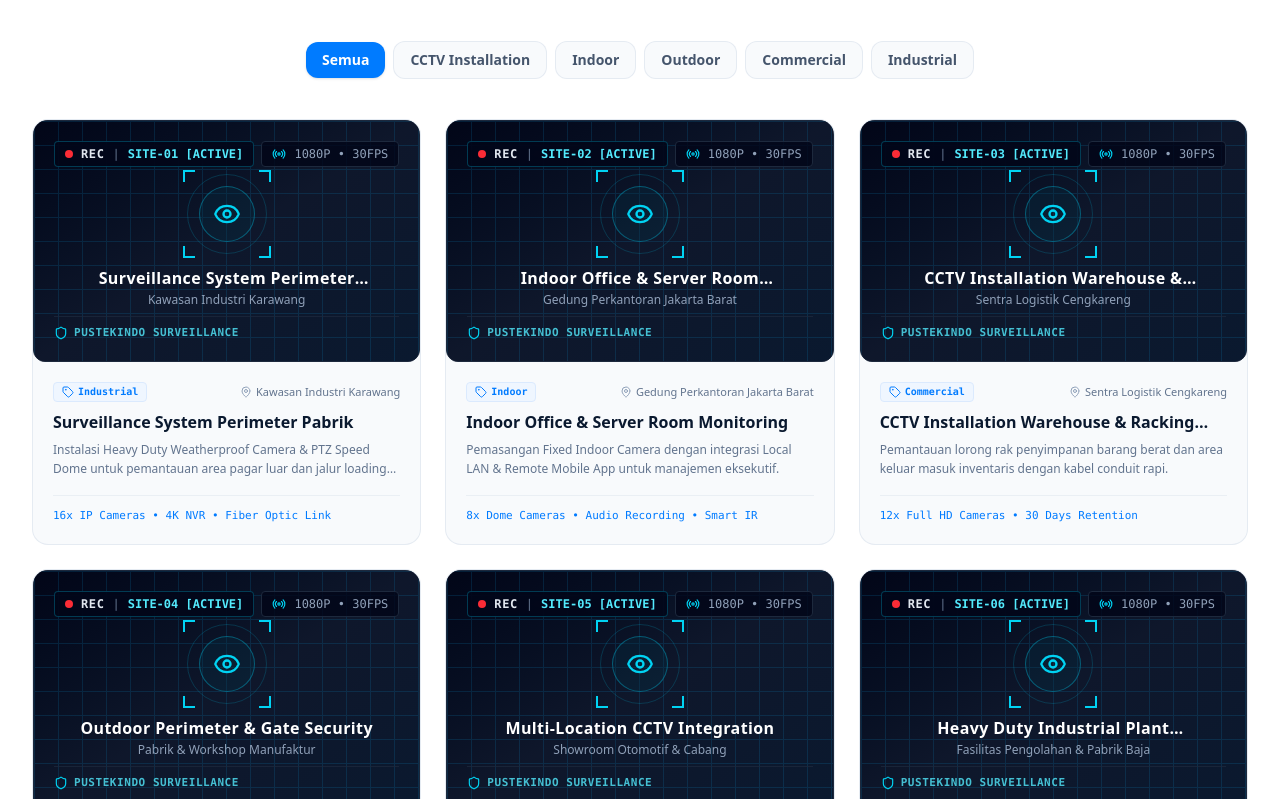
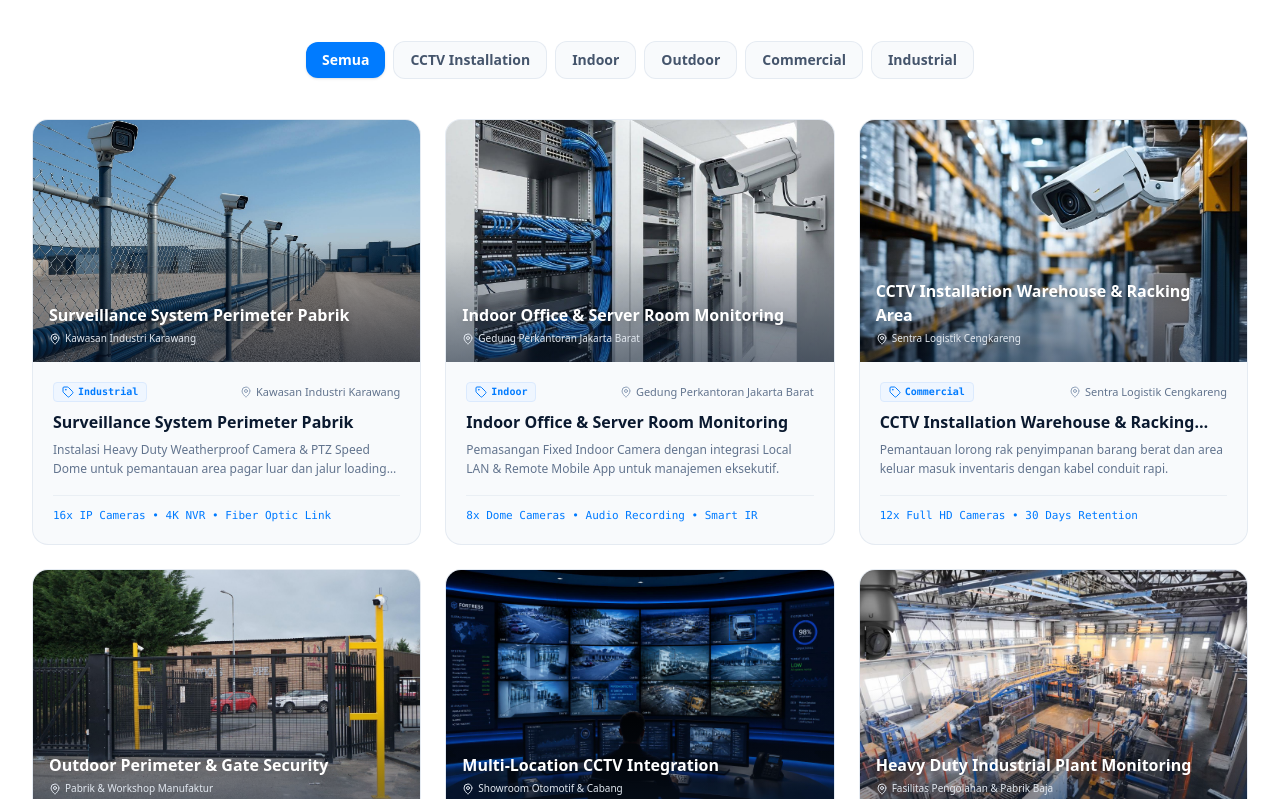
Before and after one commit to Diyan21/pustekindo_technology_solution, a React (Vite) app: page / in a window 1280 px wide. Shown: the part 10541-11340 px from the top of the page. Built offline with nearby package versions, Linux system fonts and the light colour scheme.

Commit message:
Update Gallery.tsx

```diff
--- a/src/components/Gallery.tsx
+++ b/src/components/Gallery.tsx
@@ -1,27 +1,102 @@
 import React, { useState } from 'react';
-import { Eye, X, Camera, MapPin, Tag, Shield, ZoomIn } from 'lucide-react';
-import { GALLERY_PROJECTS, ProjectItem } from '../data/companyData';
-import { ImagePlaceholder } from './ImagePlaceholder';
+import {
+  X,
+  Camera,
+  MapPin,
+  Tag,
+  ZoomIn,
+  ImageOff
+} from 'lucide-react';
+
+import { GALLERY_PROJECTS } from '../data/companyData';
+import type { ProjectItem } from '../data/companyData';
+
+interface ProjectImageProps {
+  src: string;
+  alt: string;
+  className?: string;
+}
+
+const ProjectImage: React.FC<ProjectImageProps> = ({
+  src,
+  alt,
+  className = ''
+}) => {
+  const [error, setError] = useState(false);
+
+  if (error) {
+    return (
+      <div
+        className={`
+          w-full
+          bg-[#0a192f]
+          flex
+          flex-col
+          items-center
+          justify-center
+          text-white
+          ${className}
+        `}
+      >
+        <ImageOff className="w-8 h-8 text-[#00d4ff] mb-2" />
+
+        <span className="text-xs text-slate-300">
+          Gambar tidak ditemukan
+        </span>
+      </div>
+    );
+  }
+
+  return (
+    <img
+      src={src}
+      alt={alt}
+      loading="lazy"
+      onError={() => setError(true)}
+      className={`w-full h-full object-cover ${className}`}
+    />
+  );
+};
 
 export const Gallery: React.FC = () => {
-  const [activeFilter, setActiveFilter] = useState<string>('Semua');
-  const [selectedProject, setSelectedProject] = useState<ProjectItem | null>(null);
+  const [activeFilter, setActiveFilter] =
+    useState<string>('Semua');
 
-  const categories = ['Semua', 'CCTV Installation', 'Indoor', 'Outdoor', 'Commercial', 'Industrial'];
+  const [selectedProject, setSelectedProject] =
+    useState<ProjectItem | null>(null);
 
-  const filteredProjects = activeFilter === 'Semua'
-    ? GALLERY_PROJECTS
-    : GALLERY_PROJECTS.filter((item) => item.category === activeFilter);
+  const categories = [
+    'Semua',
+    'CCTV Installation',
+    'Indoor',
+    'Outdoor',
+    'Commercial',
+    'Industrial'
+  ];
+
+  const filteredProjects =
+    activeFilter === 'Semua'
+      ? GALLERY_PROJECTS
+      : GALLERY_PROJECTS.filter(
+          (item) => item.category === activeFilter
+        );
 
   return (
-    <section id="galeri" className="py-20 lg:py-24 bg-white text-slate-800 relative">
+    <section
+      id="galeri"
+      className="scroll-mt-28 py-20 lg:py-24 bg-white text-slate-800 relative"
+    >
       <div className="max-w-7xl mx-auto px-4 sm:px-6 lg:px-8">
 
         {/* Header */}
         <div className="text-center max-w-3xl mx-auto mb-10 space-y-3">
+
           <div className="inline-flex items-center space-x-2 px-3 py-1 rounded-full bg-blue-50 border border-blue-100 text-[#007bff] text-xs font-bold tracking-wider uppercase">
             <Camera className="w-3.5 h-3.5 text-[#007bff]" />
-            <span>Dokumentasi Lapangan</span>
+
+            <span>
+              Dokumentasi Lapangan
+            </span>
           </div>
 
           <h2 className="text-3xl sm:text-4xl font-extrabold text-[#0a192f] tracking-tight">
@@ -29,166 +104,406 @@ export const Gallery: React.FC = () => {
           </h2>
 
           <p className="text-sm sm:text-base text-slate-500 leading-relaxed">
-            Kumpulan implementasi instalasi surveillance system, penataan kabel pipa conduit terstruktur, dan integrasi remote monitoring.
+            Kumpulan implementasi instalasi surveillance system,
+            penataan kabel pipa conduit terstruktur, dan integrasi
+            remote monitoring.
           </p>
+
         </div>
 
         {/* Category Filters */}
         <div className="flex flex-wrap items-center justify-center gap-2 mb-10">
+
           {categories.map((cat) => (
             <button
               key={cat}
+              type="button"
               onClick={() => setActiveFilter(cat)}
-              className={`px-4 py-2 rounded-xl text-xs sm:text-sm font-semibold transition-all duration-200 ${
-                activeFilter === cat
-                  ? 'bg-[#007bff] text-white shadow-sm'
-                  : 'bg-[#f8fafc] text-slate-600 hover:bg-slate-100 hover:text-slate-900 border border-slate-200/80'
-              }`}
+              className={`
+                px-4
+                py-2
+                rounded-xl
+                text-xs
+                sm:text-sm
+                font-semibold
+                transition-all
+                duration-200
+                ${
+                  activeFilter === cat
+                    ? 'bg-[#007bff] text-white shadow-sm'
+                    : 'bg-[#f8fafc] text-slate-600 hover:bg-slate-100 hover:text-slate-900 border border-slate-200/80'
+                }
+              `}
             >
               {cat}
             </button>
           ))}
+
         </div>
 
         {/* Gallery Grid */}
         <div className="grid grid-cols-1 md:grid-cols-2 lg:grid-cols-3 gap-6">
+
           {filteredProjects.map((project) => (
-            <div
+            <article
               key={project.id}
               onClick={() => setSelectedProject(project)}
-              className="bg-[#f8fafc] rounded-2xl border border-slate-200/80 overflow-hidden group cursor-pointer hover:border-blue-200 hover:shadow-md transition-all duration-300 flex flex-col"
+              className="
+                bg-[#f8fafc]
+                rounded-2xl
+                border
+                border-slate-200/80
+                overflow-hidden
+                group
+                cursor-pointer
+                hover:border-blue-300
+                hover:shadow-xl
+                hover:-translate-y-1
+                transition-all
+                duration-300
+                flex
+                flex-col
+              "
             >
-              {/* Image Container with Zoom Hover */}
-              <div className="relative overflow-hidden">
-                <ImagePlaceholder
+
+              {/* REAL PROJECT IMAGE */}
+              <div className="relative aspect-[16/10] overflow-hidden bg-slate-200">
+
+                <ProjectImage
                   src={project.image}
                   alt={project.title}
-                  type="project"
-                  title={project.title}
-                  subtitle={project.location}
-                  cameraCode={`SITE-0${project.id.slice(-1)} [ACTIVE]`}
-                  aspectRatio="aspect-[16/10]"
-                  className="w-full"
+                  className="
+                    absolute
+                    inset-0
+                    transition-transform
+                    duration-500
+                    group-hover:scale-105
+                  "
                 />
 
-                {/* Hover overlay hint */}
-                <div className="absolute inset-0 bg-[#0a192f]/60 opacity-0 group-hover:opacity-100 transition-opacity duration-300 flex items-center justify-center backdrop-blur-[2px]">
-                  <div className="px-3.5 py-1.5 rounded-lg bg-white text-[#0a192f] border border-white text-xs font-bold flex items-center space-x-2 transform translate-y-2 group-hover:translate-y-0 transition-transform shadow-lg">
-                    <ZoomIn className="w-4 h-4 text-[#007bff]" />
-                    <span>Lihat Detail</span>
-                  </div>
-                </div>
-              </div>
+                {/* Dark gradient */}
+                <div className="
+                  absolute
+                  inset-0
+                  bg-gradient-to-t
+                  from-[#0a192f]/50
+                  via-transparent
+                  to-transparent
+                  pointer-events-none
+                " />
 
-              {/* Project Card Body */}
-              <div className="p-5 flex-1 flex flex-col justify-between">
-                <div>
-                  <div className="flex items-center justify-between text-xs text-slate-400 mb-2">
-                    <span className="inline-flex items-center text-[#007bff] font-mono text-[10px] font-bold bg-blue-50 px-2 py-0.5 rounded border border-blue-100">
-                      <Tag className="w-3 h-3 mr-1" />
-                      {project.category}
-                    </span>
-                    <span className="flex items-center text-slate-500 text-[11px]">
-                      <MapPin className="w-3 h-3 mr-1 text-slate-400" />
-                      {project.location}
-                    </span>
-                  </div>
-
-                  <h3 className="text-sm sm:text-base font-bold text-[#0a192f] group-hover:text-[#007bff] transition-colors line-clamp-1">
+                {/* Title on image */}
+                <div className="absolute left-4 right-4 bottom-4">
+                  <h3 className="text-white font-bold text-sm sm:text-base drop-shadow-lg">
                     {project.title}
                   </h3>
 
-                  <p className="mt-1.5 text-xs text-slate-500 line-clamp-2 leading-relaxed">
+                  <div className="flex items-center mt-1 text-[10px] text-slate-200">
+                    <MapPin className="w-3 h-3 mr-1" />
+
+                    {project.location}
+                  </div>
+                </div>
+
+                {/* Hover overlay */}
+                <div className="
+                  absolute
+                  inset-0
+                  bg-[#0a192f]/55
+                  opacity-0
+                  group-hover:opacity-100
+                  transition-opacity
+                  duration-300
+                  flex
+                  items-center
+                  justify-center
+                ">
+
+                  <div className="
+                    px-3.5
+                    py-1.5
+                    rounded-lg
+                    bg-white
+                    text-[#0a192f]
+                    text-xs
+                    font-bold
+                    flex
+                    items-center
+                    space-x-2
+                    shadow-lg
+                    translate-y-2
+                    group-hover:translate-y-0
+                    transition-transform
+                  ">
+
+                    <ZoomIn className="w-4 h-4 text-[#007bff]" />
+
+                    <span>
+                      Lihat Detail
+                    </span>
+
+                  </div>
+
+                </div>
+
+              </div>
+
+              {/* Card Body */}
+              <div className="p-5 flex-1 flex flex-col justify-between">
+
+                <div>
+
+                  <div className="flex items-center justify-between text-xs text-slate-400 mb-2">
+
+                    <span className="
+                      inline-flex
+                      items-center
+                      text-[#007bff]
+                      font-mono
+                      text-[10px]
+                      font-bold
+                      bg-blue-50
+                      px-2
+                      py-0.5
+                      rounded
+                      border
+                      border-blue-100
+                    ">
+                      <Tag className="w-3 h-3 mr-1" />
+
+                      {project.category}
+                    </span>
+
+                    <span className="flex items-center text-slate-500 text-[11px]">
+                      <MapPin className="w-3 h-3 mr-1 text-slate-400" />
+
+                      {project.location}
+                    </span>
+
+                  </div>
+
+                  <h3 className="
+                    text-sm
+                    sm:text-base
+                    font-bold
+                    text-[#0a192f]
+                    group-hover:text-[#007bff]
+                    transition-colors
+                    line-clamp-1
+                  ">
+                    {project.title}
+                  </h3>
+
+                  <p className="
+                    mt-1.5
+                    text-xs
+                    text-slate-500
+                    line-clamp-2
+                    leading-relaxed
+                  ">
                     {project.description}
                   </p>
+
                 </div>
 
                 {project.cameraSpecs && (
-                  <div className="mt-4 pt-3 border-t border-slate-200/60 text-[11px] font-mono text-[#007bff]">
+                  <div className="
+                    mt-4
+                    pt-3
+                    border-t
+                    border-slate-200/60
+                    text-[11px]
+                    font-mono
+                    text-[#007bff]
+                  ">
                     {project.cameraSpecs}
                   </div>
                 )}
+
               </div>
-            </div>
+
+            </article>
           ))}
+
         </div>
 
       </div>
 
-      {/* Lightbox / Modal View */}
+      {/* LIGHTBOX */}
       {selectedProject && (
+
         <div
-          className="fixed inset-0 z-50 bg-[#0a192f]/80 backdrop-blur-sm flex items-center justify-center p-4 sm:p-6"
+          className="
+            fixed
+            inset-0
+            z-[100]
+            bg-[#0a192f]/90
+            backdrop-blur-md
+            flex
+            items-center
+            justify-center
+            p-4
+            sm:p-6
+          "
           onClick={() => setSelectedProject(null)}
         >
+
           <div
-            className="bg-white border border-slate-200 rounded-2xl max-w-2xl w-full overflow-hidden shadow-2xl relative animate-scaleUp"
+            className="
+              bg-white
+              border
+              border-slate-200
+              rounded-2xl
+              max-w-4xl
+              w-full
+              max-h-[90vh]
+              overflow-y-auto
+              shadow-2xl
+              relative
+            "
             onClick={(e) => e.stopPropagation()}
           >
-            {/* Modal Close Button */}
+
+            {/* Close */}
             <button
+              type="button"
               onClick={() => setSelectedProject(null)}
-              className="absolute top-4 right-4 z-20 p-2 rounded-full bg-slate-900/70 text-white hover:bg-slate-900 transition-colors"
+              className="
+                absolute
+                top-4
+                right-4
+                z-20
+                w-10
+                h-10
+                rounded-full
+                bg-black/70
+                text-white
+                hover:bg-black
+                transition-colors
+                flex
+                items-center
+                justify-center
+              "
               aria-label="Tutup Detail"
             >
-              <X className="w-4 h-4" />
+              <X className="w-5 h-5" />
             </button>
 
-            {/* Modal Image View */}
-            <div className="relative">
-              <ImagePlaceholder
+            {/* REAL MODAL IMAGE */}
+            <div className="relative aspect-video bg-slate-200">
+
+              <ProjectImage
                 src={selectedProject.image}
                 alt={selectedProject.title}
-                type="project"
-                title={selectedProject.title}
-                subtitle={selectedProject.location}
-                cameraCode={`INSPECT-0${selectedProject.id.slice(-1)}`}
-                aspectRatio="aspect-[16/9]"
-                className="w-full rounded-none"
+                className="absolute inset-0"
               />
+
+              <div className="
+                absolute
+                inset-0
+                bg-gradient-to-t
+                from-[#0a192f]/50
+                via-transparent
+                to-transparent
+                pointer-events-none
+              " />
+
             </div>
 
-            {/* Modal Body Info */}
-            <div className="p-6 space-y-4">
+            {/* Modal Info */}
+            <div className="p-6 sm:p-8 space-y-4">
+
               <div className="flex flex-wrap items-center gap-3">
-                <span className="px-2.5 py-0.5 rounded-full bg-blue-50 border border-blue-100 text-[#007bff] text-xs font-bold font-mono">
+
+                <span className="
+                  px-2.5
+                  py-0.5
+                  rounded-full
+                  bg-blue-50
+                  border
+                  border-blue-100
+                  text-[#007bff]
+                  text-xs
+                  font-bold
+                  font-mono
+                ">
                   {selectedProject.category}
                 </span>
+
                 <span className="text-xs text-slate-500 flex items-center">
                   <MapPin className="w-3.5 h-3.5 mr-1 text-[#007bff]" />
+
                   {selectedProject.location}
                 </span>
+
               </div>
 
-              <h3 className="text-lg sm:text-xl font-extrabold text-[#0a192f]">
+              <h3 className="text-xl sm:text-2xl font-extrabold text-[#0a192f]">
                 {selectedProject.title}
               </h3>
 
-              <p className="text-xs sm:text-sm text-slate-600 leading-relaxed">
+              <p className="text-sm text-slate-600 leading-relaxed">
                 {selectedProject.description}
               </p>
 
               {selectedProject.cameraSpecs && (
-                <div className="p-3.5 rounded-xl bg-[#f8fafc] border border-slate-200 text-xs font-mono text-[#007bff]">
-                  <strong className="text-[#0a192f] block mb-1">Spesifikasi Sistem:</strong>
+
+                <div className="
+                  p-4
+                  rounded-xl
+                  bg-[#f8fafc]
+                  border
+                  border-slate-200
+                  text-xs
+                  font-mono
+                  text-[#007bff]
+                ">
+
+                  <strong className="text-[#0a192f] block mb-1">
+                    Spesifikasi Sistem:
+                  </strong>
+
                   {selectedProject.cameraSpecs}
+
                 </div>
+
               )}
 
-              <div className="pt-2 flex justify-end">
+              <div className="pt-3 flex justify-end">
+
                 <a
-                  href={`https://wa.me/6281212612006?text=${encodeURIComponent(`Halo PUSTEKINDO, saya tertarik dengan implementasi sistem seperti project ${selectedProject.title}.`)}`}
+                  href={`https://wa.me/6281212612006?text=${encodeURIComponent(
+                    `Halo PUSTEKINDO, saya tertarik dengan implementasi sistem seperti project ${selectedProject.title}.`
+                  )}`}
                   target="_blank"
                   rel="noopener noreferrer"
-                  className="px-5 py-2.5 rounded-lg bg-[#25D366] hover:bg-[#20ba5a] text-white font-bold text-xs sm:text-sm shadow-sm transition-colors"
+                  className="
+                    px-5
+                    py-2.5
+                    rounded-lg
+                    bg-[#25D366]
+                    hover:bg-[#20ba5a]
+                    text-white
+                    font-bold
+                    text-xs
+                    sm:text-sm
+                    shadow-sm
+                    transition-colors
+                  "
                 >
                   Konsultasi Project Serupa
                 </a>
+
               </div>
+
             </div>
+
           </div>
+
         </div>
+
       )}
+
     </section>
   );
 };
```
